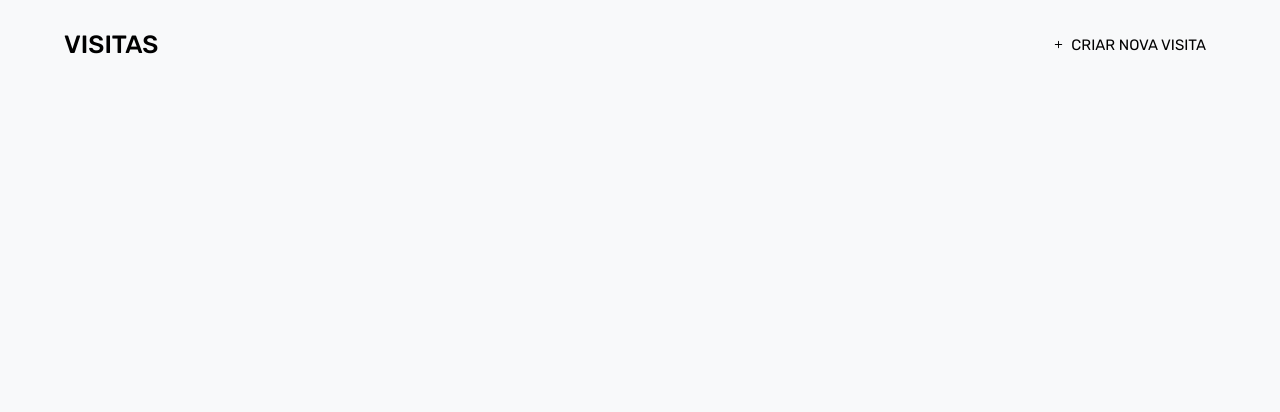
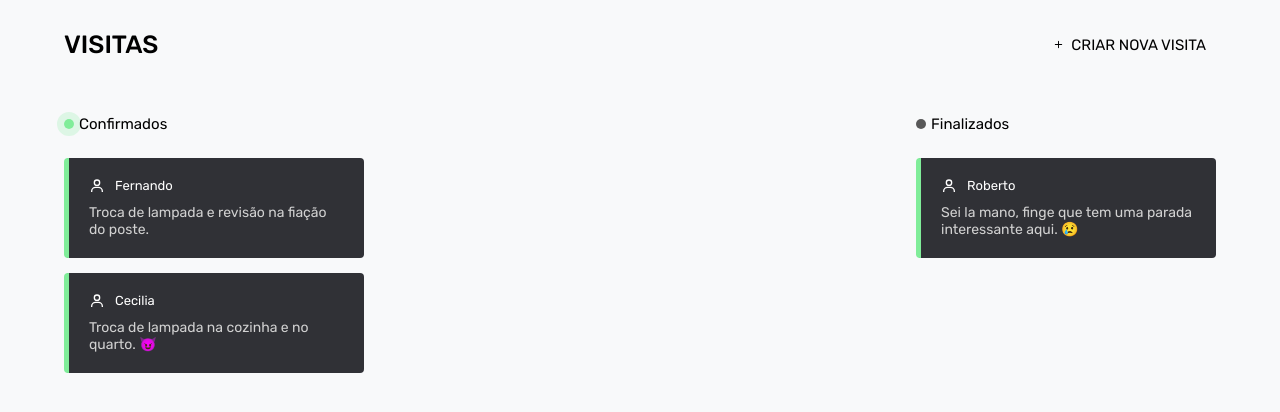
Before and after one commit to Tcc-frei/frontend, a React (Vite) app: page / in a window 1280 px wide. Shown: the top 412 px of the page. Built offline with nearby package versions, Linux system fonts and the light colour scheme; sample sign-in values are in the browser's storage.

Commit message:
feat: criação dos cards

```diff
--- a/src/App.jsx
+++ b/src/App.jsx
@@ -6,6 +6,8 @@ import { useNavigate } from "react-router-dom";
 import { usuarioEstaLogado } from "./service/auth.js";
 import { BiUser, BiX } from "react-icons/bi";
 import { BsPlus } from "react-icons/bs";
+import { CardVisita } from "./components/card-visita/index.jsx";
+import { visitas } from "./mocks/visitas-mocks.jsx";
 
 export function App() {
   const [modalIsOpen, setModalIsOpen] = useState(false);
@@ -24,7 +26,7 @@ export function App() {
   }, []);
 
   return (
-    <main>
+    <main className="pagina-visita">
       {/* <div className="info-admin">
         <span className="admin">administrador</span>
         <BiUser className="admin-img" />
@@ -47,6 +49,36 @@ export function App() {
           </div>
         </div>
       )}
+
+      <section className="container-visitas">
+        <div className="visitas">
+          <h3 className="txt-confirmada">Confirmados</h3>
+
+          <div className="container-cards">
+            {visitas
+              .filter((v) => v.status === "confirmado")
+              .map((v) => {
+                return (
+                  <CardVisita cliente={v.nomeCliente} descricao={v.descricao} />
+                );
+              })}
+          </div>
+        </div>
+
+        <div className="visitas">
+          <h3 className="txt-finalizado">Finalizados</h3>
+
+          <div className="container-cards">
+            {visitas
+              .filter((v) => v.status === "finalizado")
+              .map((v) => {
+                return (
+                  <CardVisita cliente={v.nomeCliente} descricao={v.descricao} />
+                );
+              })}
+          </div>
+        </div>
+      </section>
     </main>
   );
 }
--- a/src/app.scss
+++ b/src/app.scss
@@ -1,4 +1,4 @@
-main {
+.pagina-visita {
   background-color: #f8f9fa;
   min-height: 100dvh;
 
@@ -105,4 +105,62 @@ main {
       }
     }
   }
+
+  .container-visitas {
+    padding: 2% 5%;
+    display: flex;
+    justify-content: space-between;
+
+    .visitas {
+      .txt-confirmada {
+        font: 400 15px "Rubik";
+        display: flex;
+        align-items: center;
+        gap: 5px;
+
+        &::before {
+          content: "";
+          width: 10px;
+          height: 10px;
+          background-color: #80ed99;
+          display: block;
+          border-radius: 50%;
+
+          animation: animate-outline 1s infinite;
+        }
+      }
+
+      .txt-finalizado {
+        font: 400 15px "Rubik";
+        display: flex;
+        align-items: center;
+        gap: 5px;
+
+        &::before {
+          content: "";
+          width: 10px;
+          height: 10px;
+          background-color: #585858;
+          display: block;
+          border-radius: 50%;
+        }
+      }
+
+      .container-cards {
+        display: flex;
+        flex-direction: column;
+        gap: 15px;
+        margin-top: 25px;
+      }
+    }
+  }
 }
+
+@keyframes animate-outline {
+  from {
+    outline: 0px solid #80ed99;
+  }
+  to {
+    outline: 10px solid #4f9bf900;
+  }
+}
--- /dev/null
+++ b/src/components/card-visita/index.jsx
@@ -0,0 +1,22 @@
+import { BiUser } from "react-icons/bi";
+import "./styles.scss";
+
+export function CardVisita({ cliente, descricao }) {
+  return (
+    <div className="card">
+      <div className="info-cliente">
+        <BiUser className="icon-cliente" />
+
+        <span className="nome-cliente">{cliente}</span>
+      </div>
+
+      <div className="info-card">
+        <p className="desc-card">{descricao}</p>
+
+        {/* <button className="btn-cancelar">
+        <BiX className="icon-close" />
+      </button> */}
+      </div>
+    </div>
+  );
+}
--- /dev/null
+++ b/src/components/card-visita/styles.scss
@@ -0,0 +1,56 @@
+.card {
+  padding: 20px;
+  border-radius: 4px;
+  background-color: #303136;
+  max-width: 300px;
+  color: white;
+  border-left: 5px solid #80ed99;
+  transition: all 0.25s;
+  position: relative;
+  cursor: pointer;
+
+  &:hover {
+    transform: translateX(2px);
+    // box-shadow: 5px 2px 4px 5px rgba(0, 0, 0, 0.05);
+  }
+
+  .info-cliente {
+    display: flex;
+    align-items: center;
+    gap: 10px;
+
+    .nome-cliente {
+      font: 400 13px "Rubik";
+    }
+  }
+
+  .info-card {
+    margin-top: 10px;
+    flex: 1;
+
+    .desc-card {
+      font: 400 14px "Rubik";
+      color: #d1d1d1;
+    }
+  }
+
+  .btn-cancelar {
+    display: flex;
+    align-items: self-end;
+    font: 400 14px "Rubik";
+    justify-content: flex-end;
+    width: fit-content;
+    position: absolute;
+    top: 15px;
+    right: 15px;
+
+    color: red;
+    border: none;
+    background-color: transparent;
+    cursor: pointer;
+
+    .icon-close {
+      font-size: 20px;
+    }
+  }
+}
--- /dev/null
+++ b/src/mocks/visitas-mocks.jsx
@@ -0,0 +1,23 @@
+export const visitas = [
+  {
+    id: 1,
+    nomeCliente: "Fernando",
+    descricao: "Troca de lampada e revisão na fiação do poste.",
+
+    status: "confirmado",
+  },
+  {
+    id: 2,
+    nomeCliente: "Cecilia",
+    descricao: "Troca de lampada na cozinha e no quarto. 😈",
+
+    status: "confirmado",
+  },
+  {
+    id: 3,
+    nomeCliente: "Roberto",
+    descricao: "Sei la mano, finge que tem uma parada interessante aqui. 😢",
+
+    status: "finalizado",
+  },
+];
```
